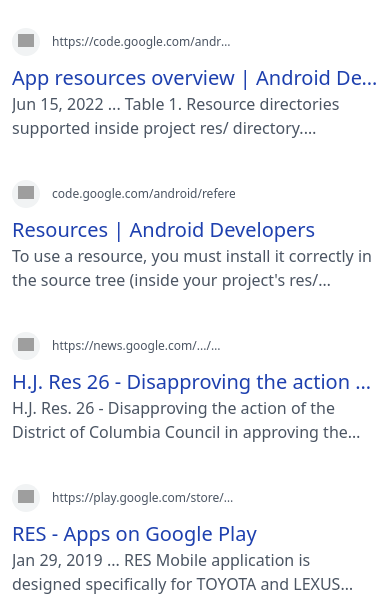
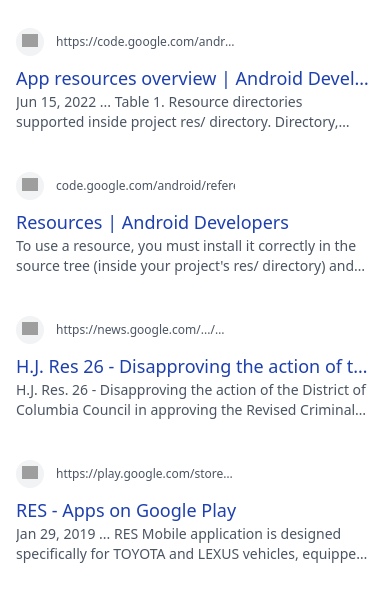
Before and after one commit to joshuaedo/google, a Next.js app: page /search in a window 390 px wide. Shown: the part 246-844 px from the top of the page. Built offline with nearby package versions, Linux system fonts and the light colour scheme; no server answers; grey boxes are pictures that could not be loaded.

Commit message:
Update PaginationButtons.js and SearchResults.js

```diff
--- a/components/PaginationButtons.js
+++ b/components/PaginationButtons.js
@@ -1,11 +1,22 @@
-import { useRouter } from 'next/navigation'
+import { useRouter } from "next/navigation";
+import { ChevronLeftIcon, ChevronRightIcon } from "@heroicons/react/solid";
+import Link from "next/link";
 
 export default function PaginationButtons() {
-const router = useRouter();
+  const router = useRouter();
+  const startIndex = Number(router.query?.start) || 0;
   return (
     <>
       <div className="">
+        {startIndex >= 10 && (
+          <Link>
+            <div>
+              <ChevronLeftIcon />
+              <p>Previous</p>
+            </div>
+          </Link>
+        )}
       </div>
     </>
-  )
+  );
 }
--- a/components/SearchResults.js
+++ b/components/SearchResults.js
@@ -4,7 +4,7 @@ import PaginationButtons from "@/components/PaginationButtons";
 export default function SearchResults({ results }) {
   return (
     <>
-      <div className="min-h-screen mx-auto w-full px-3 sm:pl-[5%] md:pl-[14%] lg:pl-52">
+      <div className="min-h-screen mx-auto w-full px-4 sm:pl-[5%] md:pl-[14%] lg:pl-52">
         <p className="text-gray-500 text-sm mb-5 mt-3">
           About {results.searchInformation?.formattedTotalResults} results (
           {results.searchInformation?.formattedSearchTime} seconds){" "}
@@ -33,12 +33,14 @@ export default function SearchResults({ results }) {
               </div>
 
               <Link href={result.link} className="">
-                <h2 className="truncate text-xl text-blue-800 font-medium group-hover:underline">
+                <h2 className="truncate text-lg md:text-xl text-blue-800 font-medium group-hover:underline">
                   {result.title}
                 </h2>
               </Link>
             </div>
-            <p className="line-clamp-2 text-gray-600">{result.snippet}</p>
+            <p className="line-clamp-2 text-gray-600 text-sm md:text-md">
+              {result.snippet}
+            </p>
           </div>
         ))}
 
```
